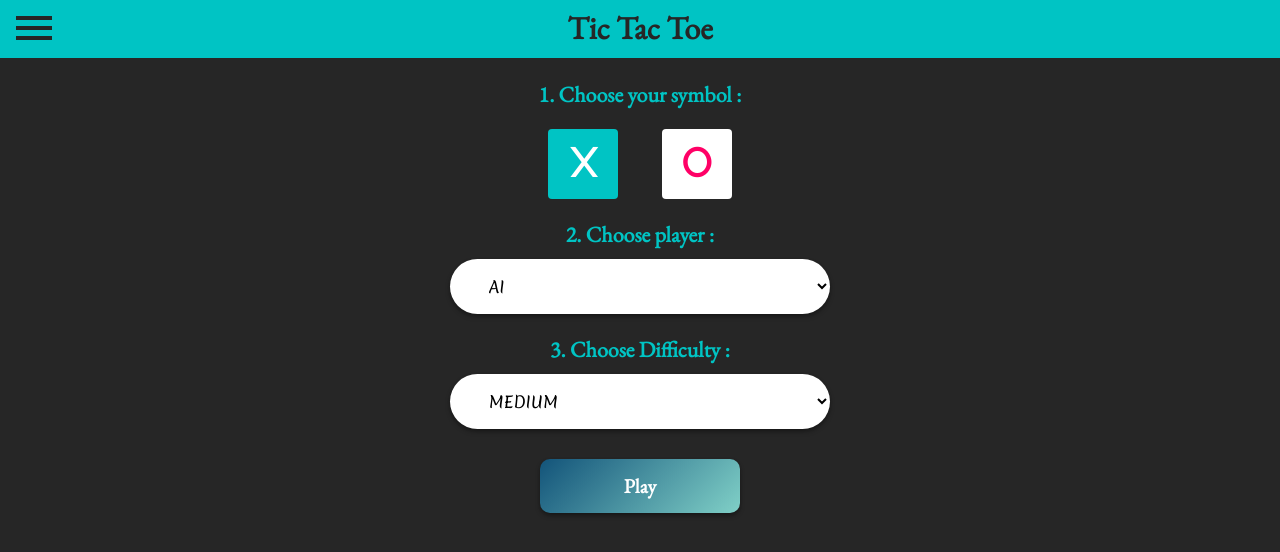
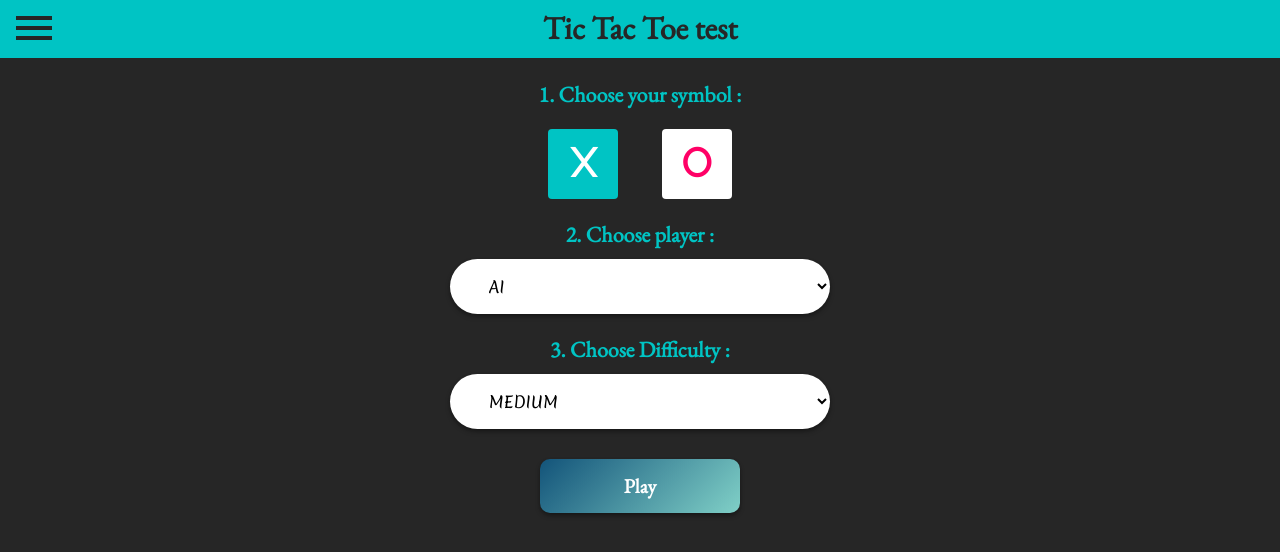
Before and after one commit to jhasuraj01/TicTacToe, a plain HTML site: page TicTacToe.html in a window 1280 px wide. Drawn offline with nearby package versions, Linux system fonts and the light colour scheme.

Commit message:
test branch done

```diff
--- a/TicTacToe.html
+++ b/TicTacToe.html
@@ -18,7 +18,7 @@
 <body>
     <!--  Header -->
     <header>
-        <h1>Tic Tac Toe</h1>
+        <h1>Tic Tac Toe test</h1>
 
 
         <div id="closeMenu" onclick="closeMenu()"></div>
```
